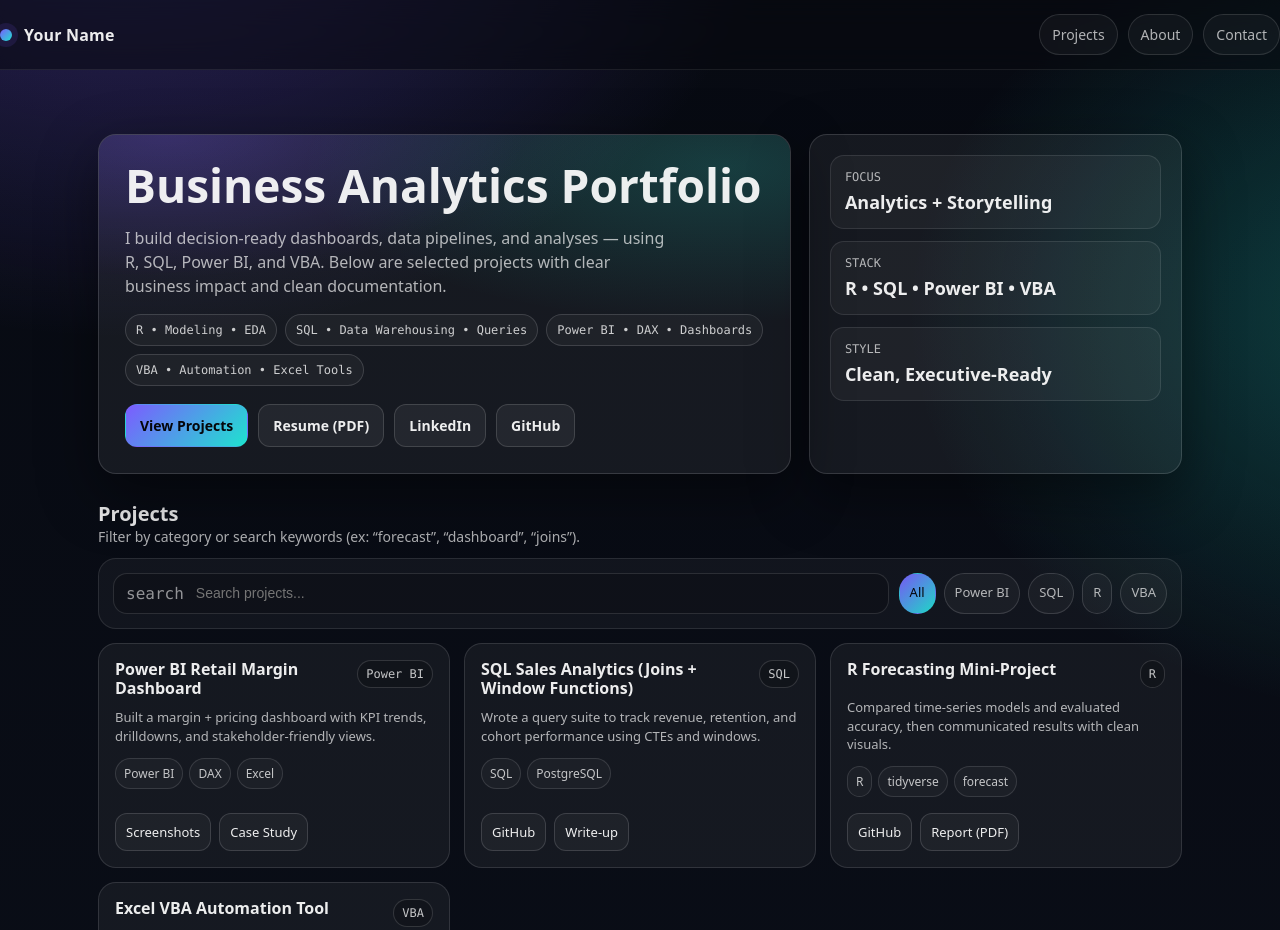
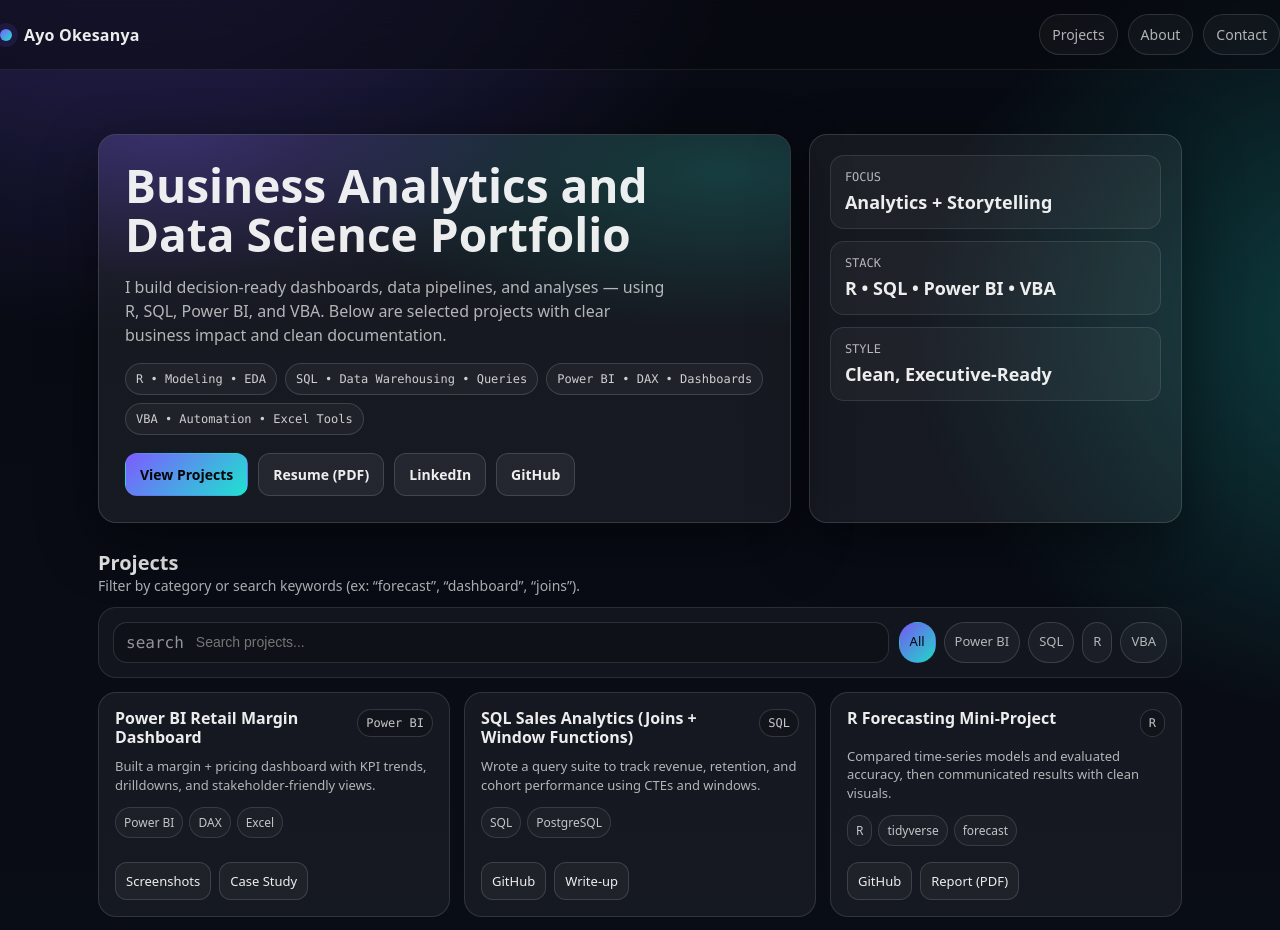
Before and after one commit to Ayo-Okesanya/Ayo-Okesanya.github.io, a plain HTML site: page index.html in a window 1280 px wide. Shown: the top 930 px of the page. Drawn offline with Linux system fonts and the light colour scheme.

Commit message:
Update index.html

```diff
--- a/index.html
+++ b/index.html
@@ -268,7 +268,7 @@
   <div class="topbar">
     <div class="brand">
       <span class="dot"></span>
-      <span>Your Name</span>
+      <span>Ayo Okesanya</span>
     </div>
     <div class="nav">
       <a href="#projects">Projects</a>
@@ -280,7 +280,7 @@
   <div class="wrap">
     <section class="hero">
       <div class="card heroMain">
-        <h1>Business Analytics Portfolio</h1>
+        <h1>Business Analytics and Data Science Portfolio</h1>
         <p class="subtitle">
           I build decision-ready dashboards, data pipelines, and analyses — using R, SQL, Power BI, and VBA.
           Below are selected projects with clear business impact and clean documentation.
@@ -368,7 +368,7 @@
     </section>
 
     <footer>
-      <span>© <span id="year"></span> Your Name</span>
+      <span>© <span id="year"></span> Ayo Okesanya</span>
       <span style="font-family:var(--mono);">Built with HTML/CSS/JS • Deploy via GitHub Pages</span>
     </footer>
   </div>
```
